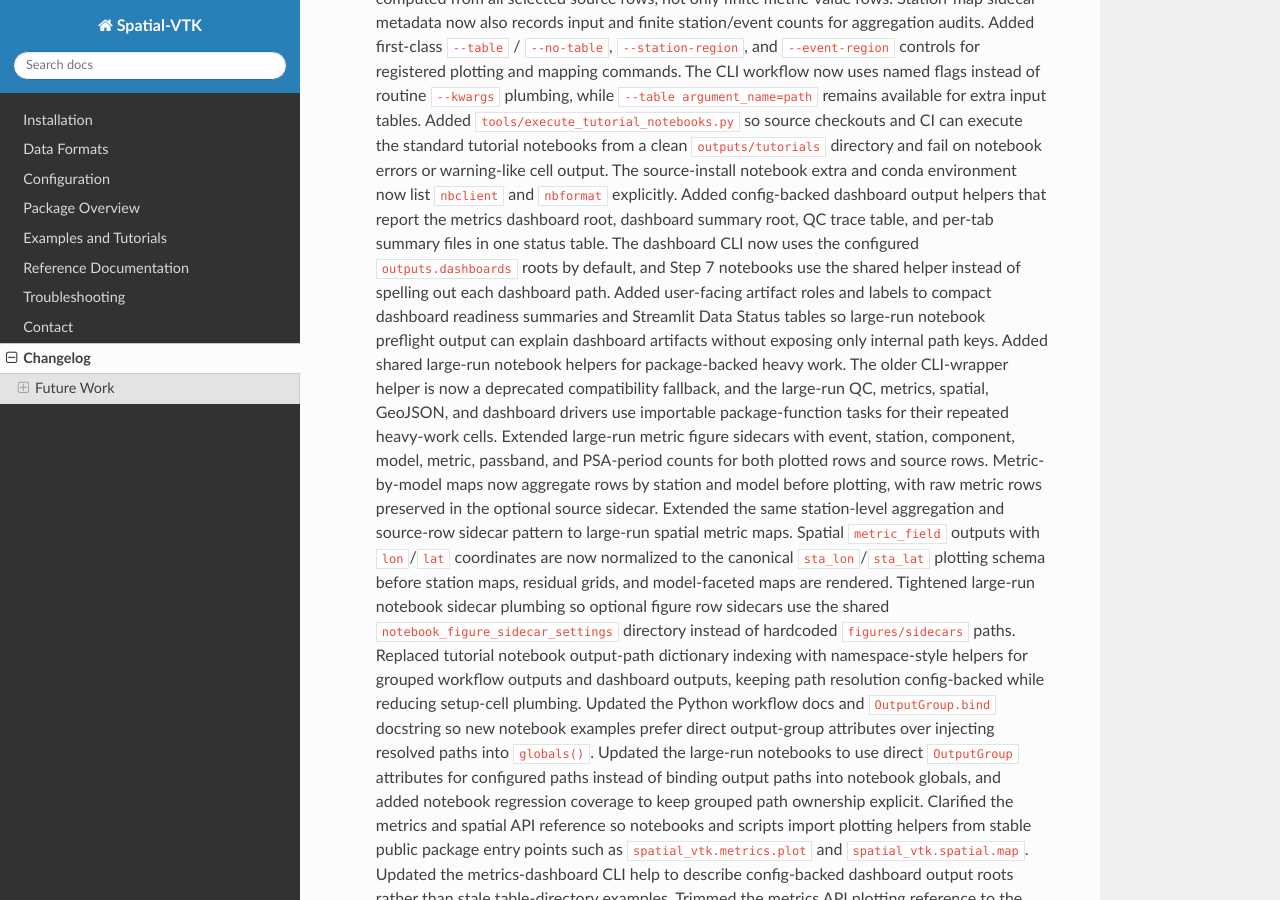
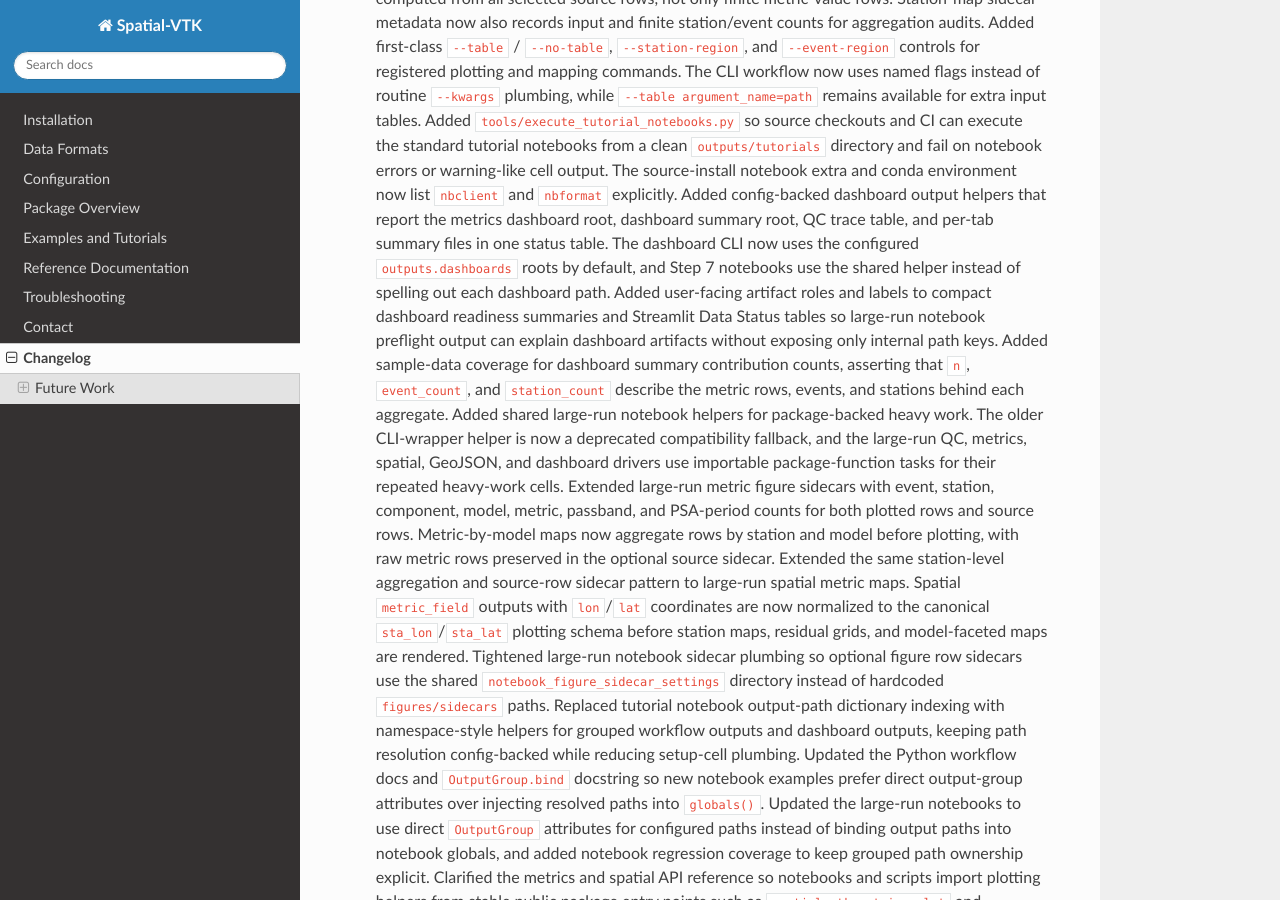
Before and after one commit to bcbirkel/spatial-vtk, a Sphinx documentation site: the page built from docs/changelog.rst, in a window 1280 px wide and 900 px high, scrolled down 7632 px. Built offline with Sphinx 7.4.7 and the Read the Docs theme 3.1.0, drawn with Linux system fonts in a browser that asks for light colours.

Commit message:
Verify dashboard summary contribution counts

```diff
--- a/docs/changelog.rst
+++ b/docs/changelog.rst
@@ -448,6 +448,9 @@ Changelog
    summaries and Streamlit Data Status tables so large-run notebook preflight
    output can explain dashboard artifacts without exposing only internal path
    keys.
+   Added sample-data coverage for dashboard summary contribution counts,
+   asserting that ``n``, ``event_count``, and ``station_count`` describe the
+   metric rows, events, and stations behind each aggregate.
    Added shared large-run notebook helpers for package-backed heavy work. The
    older CLI-wrapper helper is now a deprecated compatibility fallback, and the
    large-run QC, metrics, spatial, GeoJSON, and dashboard drivers use
```
Also changed, not shown: docs/reference/api/visualize.rst (+7 -4 lines), 1 other file.
